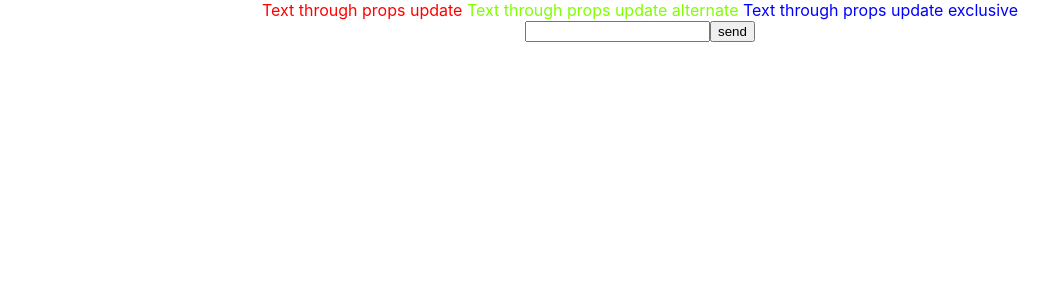
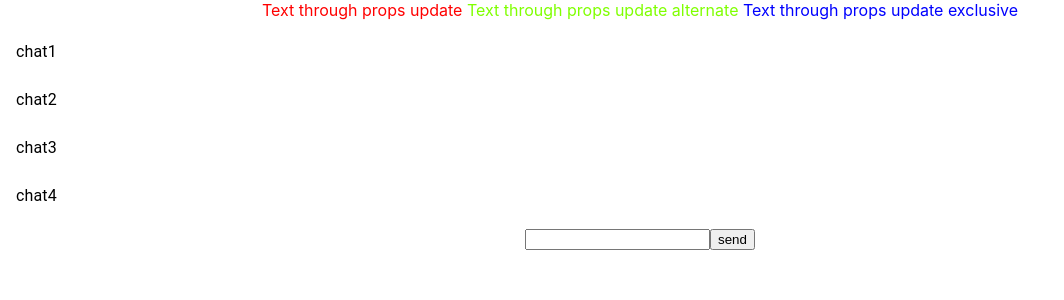
Before and after one commit to Yuriy2021/react_JS, a React (Create React App) app: page / in a window 1280 px wide. Shown: the top 300 px of the page, without its empty margins (0-1064 px from the left). Built offline with nearby package versions, Linux system fonts and the light colour scheme.

Commit message:
Lesson3HW

```diff
--- a/package.json
+++ b/package.json
@@ -3,6 +3,7 @@
   "version": "0.1.0",
   "private": true,
   "dependencies": {
+    "@material-ui/core": "^4.12.3",
     "@testing-library/jest-dom": "^5.16.1",
     "@testing-library/react": "^12.1.2",
     "@testing-library/user-event": "^13.5.0",
--- a/src/components/Message/index.js
+++ b/src/components/Message/index.js
@@ -1,8 +1,25 @@
 import React from 'react';
 import styles from './Message.module.css';
-import { useState, useEffect } from 'react';
+import { useState, useEffect, useRef } from 'react';
+import { List } from "@material-ui/core";
+import { ListItem, ListItemText } from "@material-ui/core";
 
-
+export const Chat = ({ name }) => {
+    return (
+        <ListItem>
+            <ListItemText>{name}</ListItemText>
+        </ListItem>
+    );
+};
+export const ChatList = ({ list }) => {
+    return (
+        <List>
+            {list.map((item) => (
+                <Chat key={item.id} {...item} />
+            ))}
+        </List>
+    )
+};
 export const Message = ({ color, text }) => {
     return (<span className={[styles.reset,
     color === 'primary' ? styles.primary : '',
@@ -16,11 +33,13 @@ export const MessageList = () => {
         const newMessageList = [...messageList];
         const newMessage = {
             author,
-            text
+            text,
+            id: Date.now()
         };
         newMessageList.push(newMessage);
         setMessageList(newMessageList);
     };
+    const inputRef = useRef();
 
     const resetForm = () => {
         setValue("");
@@ -29,10 +48,12 @@ export const MessageList = () => {
         event.preventDefault();
         sendMessage("user", value);
         resetForm();
+        inputRef.current.focus();
     };
     const onChangeMessageInput = (event) => {
         setValue(event.target.value);
     };
+
     useEffect(() => {
         if (messageList.length === 0) {
             return;
@@ -46,6 +67,26 @@ export const MessageList = () => {
 
     return (
         <div className="App-forma">
+            <ChatList
+                list={[
+                    {
+                        name: "chat1",
+                        id: "1"
+                    },
+                    {
+                        name: "chat2",
+                        id: "2"
+                    },
+                    {
+                        name: "chat3",
+                        id: "3"
+                    },
+                    {
+                        name: "chat4",
+                        id: "4"
+                    }
+                ]}
+            />
             <form onSubmit={onSubmitMessage}>
                 <input
                     onChange={onChangeMessageInput}
@@ -64,6 +105,11 @@ export const MessageList = () => {
                     ))
                 }
             </ul>
+
         </div>
+
+
+
     );
+
 };
```
Also changed, not shown: 1 other file (tests, documents, lock files or other folders).
